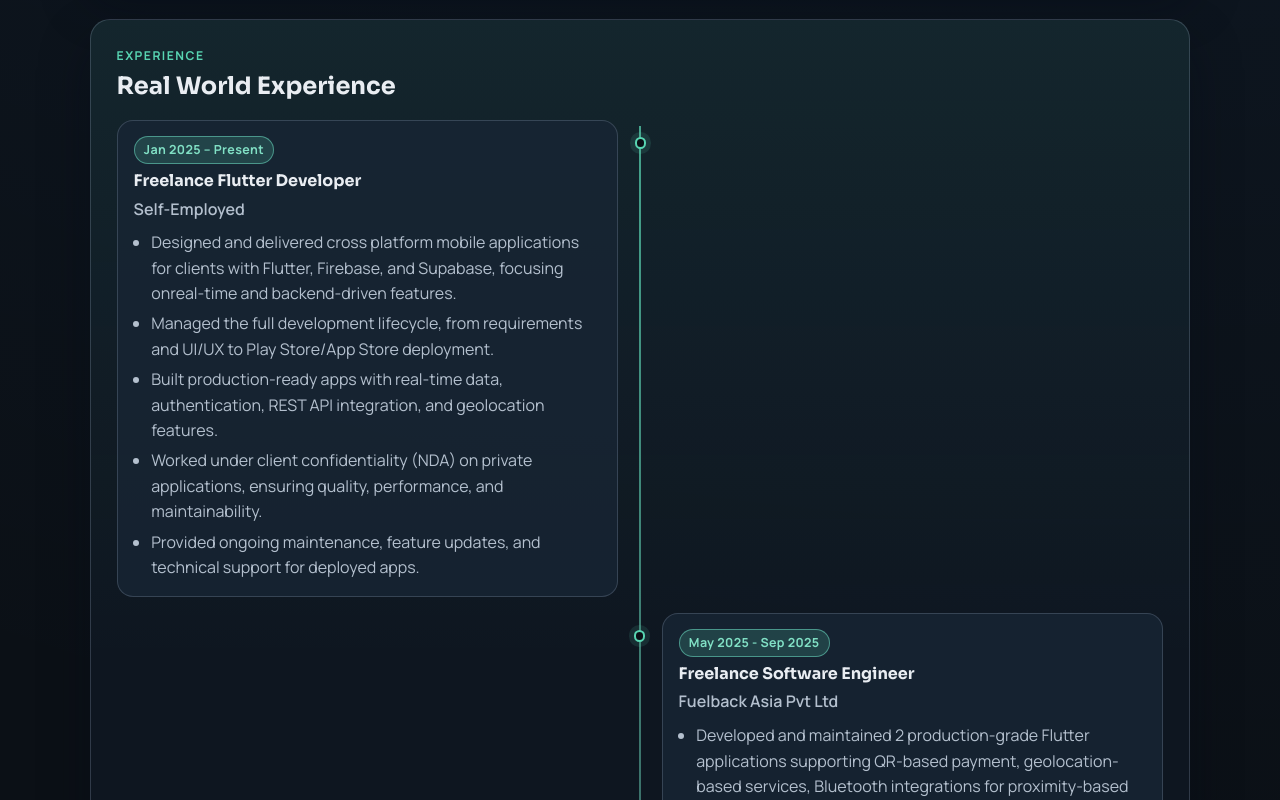
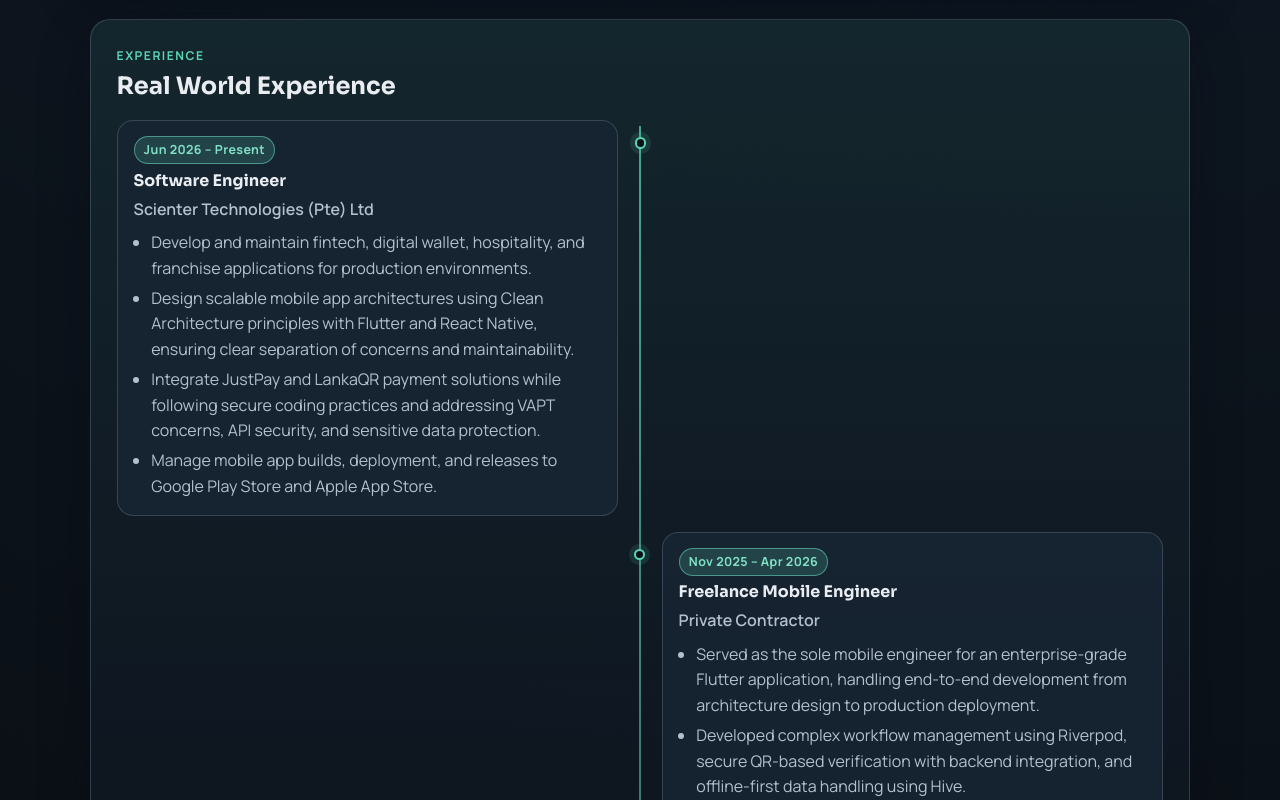
Before and after one commit to Mr-Nithil/Portfolio, a React (Vite) app: page / in a window 1280 px wide. Shown: the part 3940-4740 px from the top of the page. Built offline with nearby package versions, Linux system fonts and the light colour scheme.

Commit message:
Update experience

```diff
--- a/src/components/Experience.jsx
+++ b/src/components/Experience.jsx
@@ -1,14 +1,23 @@
 const experiences = [
   {
-    title: "Freelance Flutter Developer",
-    company: "Self-Employed",
-    period: "Jan 2025 – Present",
+    title: "Software Engineer",
+    company: "Scienter Technologies (Pte) Ltd",
+    period: "Jun 2026 – Present",
     highlights: [
-      "Designed and delivered cross platform mobile applications for clients with Flutter, Firebase, and Supabase, focusing onreal-time and backend-driven features.",
-      "Managed the full development lifecycle, from requirements and UI/UX to Play Store/App Store deployment.",
-      "Built production-ready apps with real-time data, authentication, REST API integration, and geolocation features.",
-      "Worked under client confidentiality (NDA) on private applications, ensuring quality, performance, and maintainability.",
-      "Provided ongoing maintenance, feature updates, and technical support for deployed apps.",
+      "Develop and maintain fintech, digital wallet, hospitality, and franchise applications for production environments.",
+      "Design scalable mobile app architectures using Clean Architecture principles with Flutter and React Native, ensuring clear separation of concerns and maintainability.",
+      "Integrate JustPay and LankaQR payment solutions while following secure coding practices and addressing VAPT concerns, API security, and sensitive data protection.",
+      "Manage mobile app builds, deployment, and releases to Google Play Store and Apple App Store.",
+    ],
+  },
+  {
+    title: "Freelance Mobile Engineer",
+    company: "Private Contractor",
+    period: "Nov 2025 – Apr 2026",
+    highlights: [
+      "Served as the sole mobile engineer for an enterprise-grade Flutter application, handling end-to-end development from architecture design to production deployment.",
+      "Developed complex workflow management using Riverpod, secure QR-based verification with backend integration, and offline-first data handling using Hive.",
+      "Integrated REST APIs and followed Clean Architecture and SOLID principles to build a reliable, maintainable production-ready application.",
     ],
   },
   {
```
